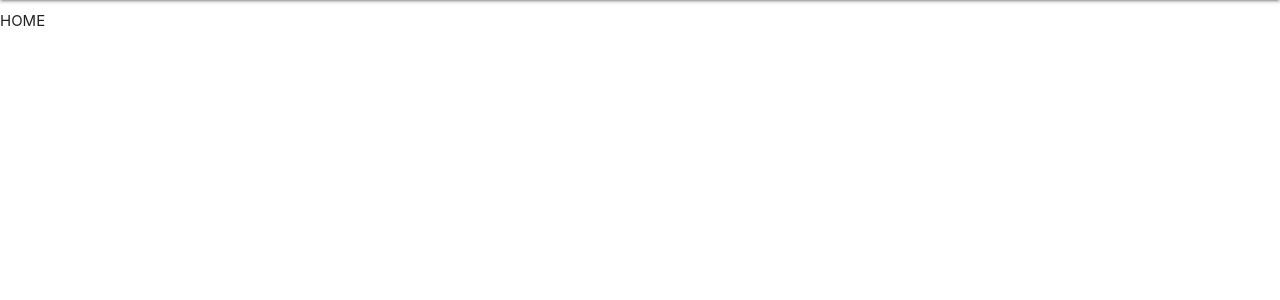
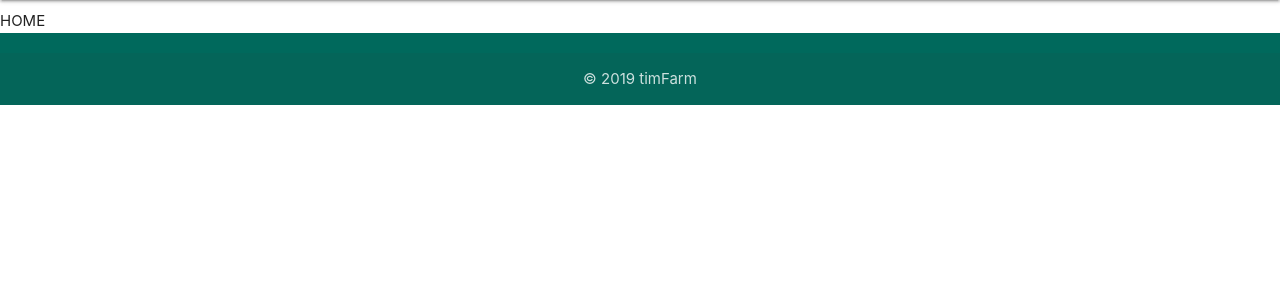
Before and after one commit to njorogetimk/timFarm, a Flask app: page / in a window 1280 px wide. Shown: the part 64-364 px from the top of the page. Run offline with Flask 2, Linux system fonts and the light colour scheme.

Commit message:
Add the footer

```diff
--- a/timsystem/templates/base.html
+++ b/timsystem/templates/base.html
@@ -23,8 +23,18 @@
     {% block content %}
     {% endblock %}
 
+    <footer class="page-footer teal darken-3">
+      <div class="footer-copyright">
+        <div class="container center">
+          © 2019 timFarm
+        </div>
+      </div>
+    </footer>
+
     <!--JavaScript at end of body for optimized loading-->
     <script type="text/javascript" src="{{url_for('static', filename='js/materialize.min.js')}}"></script>
     <script type="text/javascript" src="{{url_for('static', filename='js/matCustom.js')}}"></script>
+    {% block scripting %}
+    {% endblock %}
   </body>
 </html>
```
